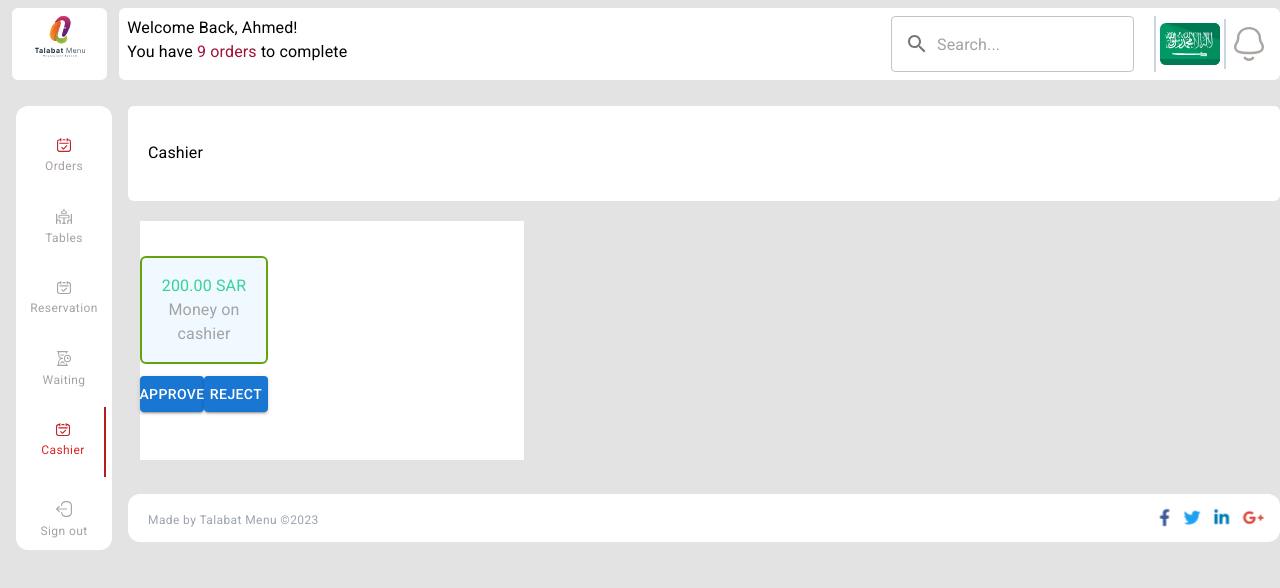
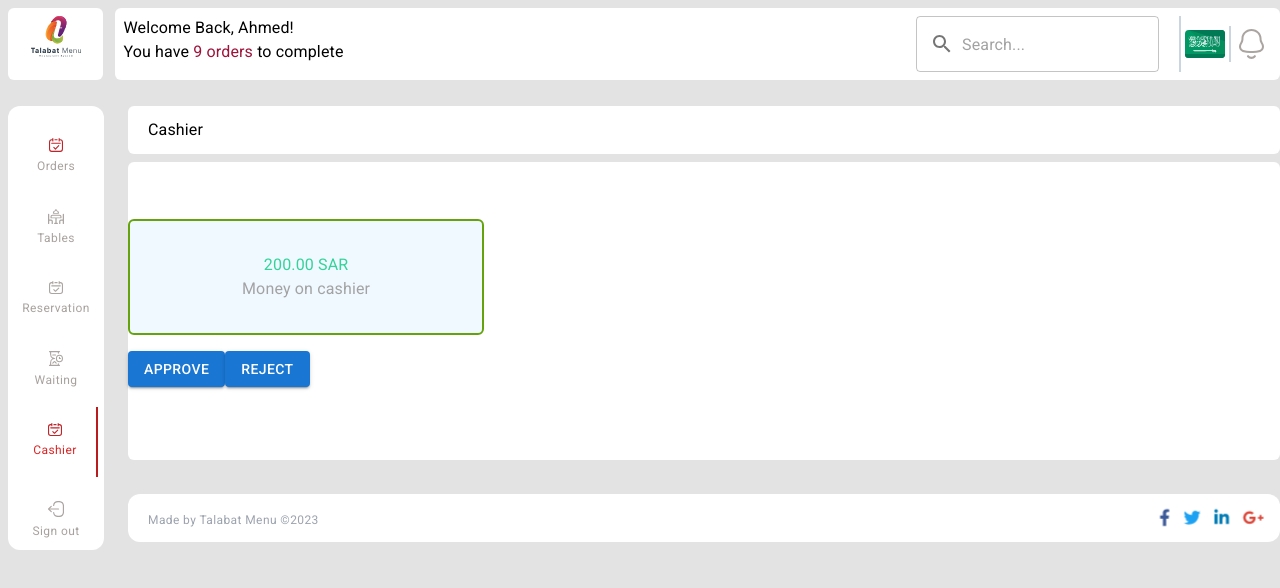
Before and after one commit to raghupathidhara/cronj-talabat, a Next.js app: page / in a window 1280 px wide. Shown: the top 588 px of the page. Built offline with nearby package versions, Linux system fonts and the light colour scheme.

Commit message:
css chnages

```diff
--- a/components/Approve/index.js
+++ b/components/Approve/index.js
@@ -4,21 +4,21 @@ import React from 'react'
 const Approve = ({setApprove}) => {
   return (
     <>
-    <Box className='flex flex-col m-3 bg-white justify-center items-center' sx={{width:"100%",height:"100%"}}>
-      <Grid container>
-        <Grid item md={4}>
-            <Box className='border-2 border-lime-600 p-4 text-center bg-sky-50 rounded-md'>
+    <Box className='flex flex-col bg-white justify-center rounded-md items-center w-full h-full' >
+      <Grid container className='w-max'>
+        <Grid item >
+            <Box className='border-2 border-lime-600 px-28 py-8 text-center bg-sky-50 rounded-md'>
                 <Typography className='font-bold text-emerald-400'>200.00 SAR</Typography>
                 <Typography className='font-bold text-neutral-400 text-sm'>Money on cashier</Typography>
             </Box>
         </Grid>
       </Grid>
-      <Grid container className='flex items-center my-3'>
-            <Grid item md={2} >
-                <Button className='text-center text-xs font-bold w-full bg-rose-700 text-black py-4' variant='contained' onClick={()=>setApprove(true)}>Approve</Button>
+      <Grid container className='flex items-center my-4 w-max'>
+            <Grid item className='mr-3'>
+                <Button className='text-center text-xs font-bold w-full bg-rose-700  px-14 py-3' variant='contained' onClick={()=>setApprove(true)}>Approve</Button>
             </Grid>
-            <Grid item md={2}>
-            <Button className='text-center text-xs w-full bg-color-red text-white bg-slate-300 py-4' variant='contained'>Reject</Button>
+            <Grid item>
+            <Button className='text-center text-xs w-full bg-color-red text-white bg-slate-300 px-14 py-3' variant='contained'>Reject</Button>
             </Grid>
         </Grid>
         </Box>
--- a/components/Dashboard/index.js
+++ b/components/Dashboard/index.js
@@ -3,44 +3,42 @@ import { useState } from "react";
 import Bills from "../Bills";
 import Cashier from "../Cashier";
 import Footer from "../Footer/Footer";
-import Table from '../Table'
+import Table from "../Table";
 import Approve from "../Approve";
 
 function index({ bills }) {
   const [selectedBill, setSelectedBill] = useState(0);
-  const [isApproved, setIsApproved]= useState(false);
+  const [isApproved, setIsApproved] = useState(false);
 
   return (
-    <Grid item container sx={{height:"100%",width:"100%"}}>
+    <Grid item container sx={{ height: "100%", width: "100%" }}>
       <Grid item container>
         <Cashier showBlock={isApproved} showTotals={isApproved} />
+        {isApproved ?<div></div>:  <Approve setApprove={setIsApproved} />}
       </Grid>
       <Grid
-
         item
         container
         sx={{
           display: "grid",
-          marginBottom:"0px",
-          gridTemplateColumns:"1fr 2fr",
-          width:"100%",
+          marginBottom: "0px",
+          gridTemplateColumns: "1fr 2fr",
+          width: "100%",
         }}
       >
-        {
-          isApproved ? (
-            <>
+        {isApproved && (
+          <>
             <Grid item container>
               <Bills bills={bills} setSelectedBill={setSelectedBill} />
             </Grid>
             <Grid item container>
-              <Table table={bills[selectedBill]}/>
+              <Table table={bills[selectedBill]} />
             </Grid>
-            </>
-          ): <Box><Approve setApprove={setIsApproved}/></Box>
-        }
+          </>
+        )}
       </Grid>
       <Grid container className="mt-auto">
-        <Footer/>
+        <Footer />
       </Grid>
     </Grid>
   );
--- a/components/Header/index.js
+++ b/components/Header/index.js
@@ -6,7 +6,7 @@ const index = () => {
   return (
     <>
       <Box className="flex justify-start my-2 w-screen box-content">
-        <Box className="p-2 mx-3 w-24 rounded-md bg-white">
+        <Box className="p-2 mr-3 ml-2 w-24 rounded-md bg-white">
           <Image src={"/images/logo.svg"} width={50} height={50} className="m-auto"/>
         </Box>
         <Box className="w-11/12 flex justify-between p-2 bg-white rounded-md">
@@ -37,14 +37,14 @@ const index = () => {
             <Image
               className="p-1 border-r-2 border-slate-300"
               src={"/images/greenbox.svg"}
-              width={70}
+              width={50}
               height={50}
             />
 
             <Image
              className="m-2"
               src={"/images/notification-1.svg"}
-              width={30}
+              width={25}
               height={50}
             />
           </Box>
--- a/components/Sidebar/index.js
+++ b/components/Sidebar/index.js
@@ -14,7 +14,7 @@ const Sidebar = () => {
   const [selected, setselected] = useState(4);
 
   return (
-    <Box className="h-full py-2 mx-4 my-2 rounded-xl bg-white flex flex-col justify-between items-center w-24">
+    <Box className="h-full py-2 mr-4 ml-2 my-2 rounded-xl bg-white flex flex-col justify-between items-center w-24">
       <Box className="py-2">
         {menus.length &&
           menus.map((menu, ind) => (
```
